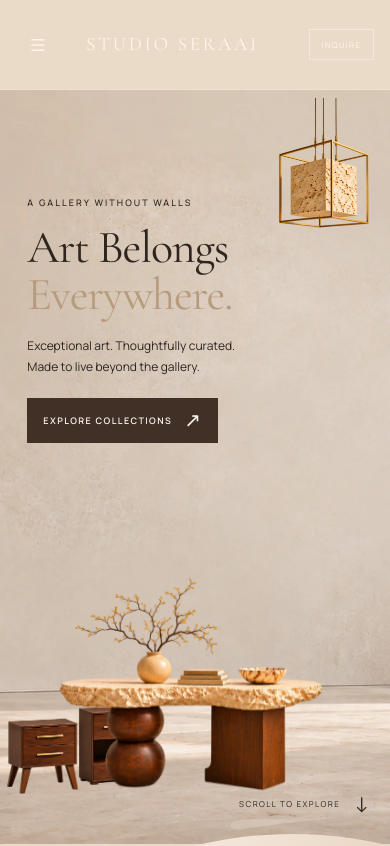
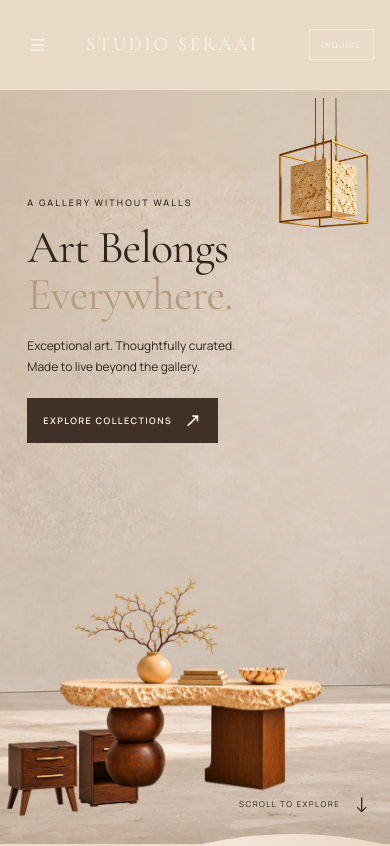
Before and after one commit to studioseraai/studioseraai, a Next.js app: page / in a window 390 px wide. Shown: the top 846 px of the page. Built offline with nearby package versions, Linux system fonts and the light colour scheme.

Commit message:
Ground V2 side tables on gallery floor without changing composition

```diff
--- a/app/gallery-components/StudioSeraaiAnimatedHero.module.css
+++ b/app/gallery-components/StudioSeraaiAnimatedHero.module.css
@@ -9,7 +9,7 @@
 .sideTables, .mainTable, .cube {position:absolute; pointer-events:none; will-change:transform,opacity;}
 .sideTables img,.mainTable img,.cube img {display:block;width:100%;height:auto;}
 /* Position the transparent full-canvas product PNGs, not a flat composite. */
-.sideTables {left:2%; bottom:2%; width:28%; z-index:2; animation:sideIn 1.35s var(--ease) .45s both;}
+.sideTables {left:2%; bottom:-1%; width:28%; z-index:2; animation:sideIn 1.35s var(--ease) .45s both;}
 .mainTable {left:27%; bottom:4%; width:54%; z-index:3; animation:tableIn 1.55s var(--ease) .16s both;}
 .cube {right:8%; top:1%; width:24%; z-index:2; animation:cubeIn 1.55s var(--ease) 0s both;}
 .copy {position:absolute; left:10%; top:17%; z-index:4; max-width:38%;}
@@ -27,7 +27,7 @@
 @keyframes tableIn {from {opacity:0;transform:translate3d(0,85%,0);}to {opacity:1;transform:translate3d(0,0,0);}}
 @keyframes sideIn {from {opacity:0;transform:translate3d(-105%,0,0);}to {opacity:1;transform:translate3d(0,0,0);}}
 @keyframes copyIn {from {opacity:0;transform:translate3d(0,30px,0);}to {opacity:1;transform:translate3d(0,0,0);}}
-@media(max-width:1100px){.hero{height:calc(100svh - 110px);min-height:650px}.copy{left:8%;top:15%;max-width:50%}.title{font-size:clamp(55px,7vw,82px)}.sideTables{width:34%;left:0%;bottom:3%}.mainTable{width:64%;left:22%;bottom:5%}.cube{width:31%;right:4%;top:1%}}
+@media(max-width:1100px){.hero{height:calc(100svh - 110px);min-height:650px}.copy{left:8%;top:15%;max-width:50%}.title{font-size:clamp(55px,7vw,82px)}.sideTables{width:34%;left:0%;bottom:0%}.mainTable{width:64%;left:22%;bottom:5%}.cube{width:31%;right:4%;top:1%}}
 @media(max-width:650px){
   .hero{height:calc(100svh - 90px);max-height:none;min-height:650px}
   .room{object-position:47% center}.navBackdrop{height:90px}
@@ -37,7 +37,7 @@
   .description{font-size:12px;margin:18px 0 21px}
   .cta{min-height:45px;padding:12px 16px;font-size:9px;gap:12px}
   .cube{width:42%;top:1%;right:-4%}
-  .sideTables{width:46%;left:-4%;bottom:5%}
+  .sideTables{width:46%;left:-4%;bottom:2%}
   .mainTable{width:98%;left:0%;bottom:7%}
   .scrollHint{font-size:8px;bottom:3%;right:5%}
 }
```
